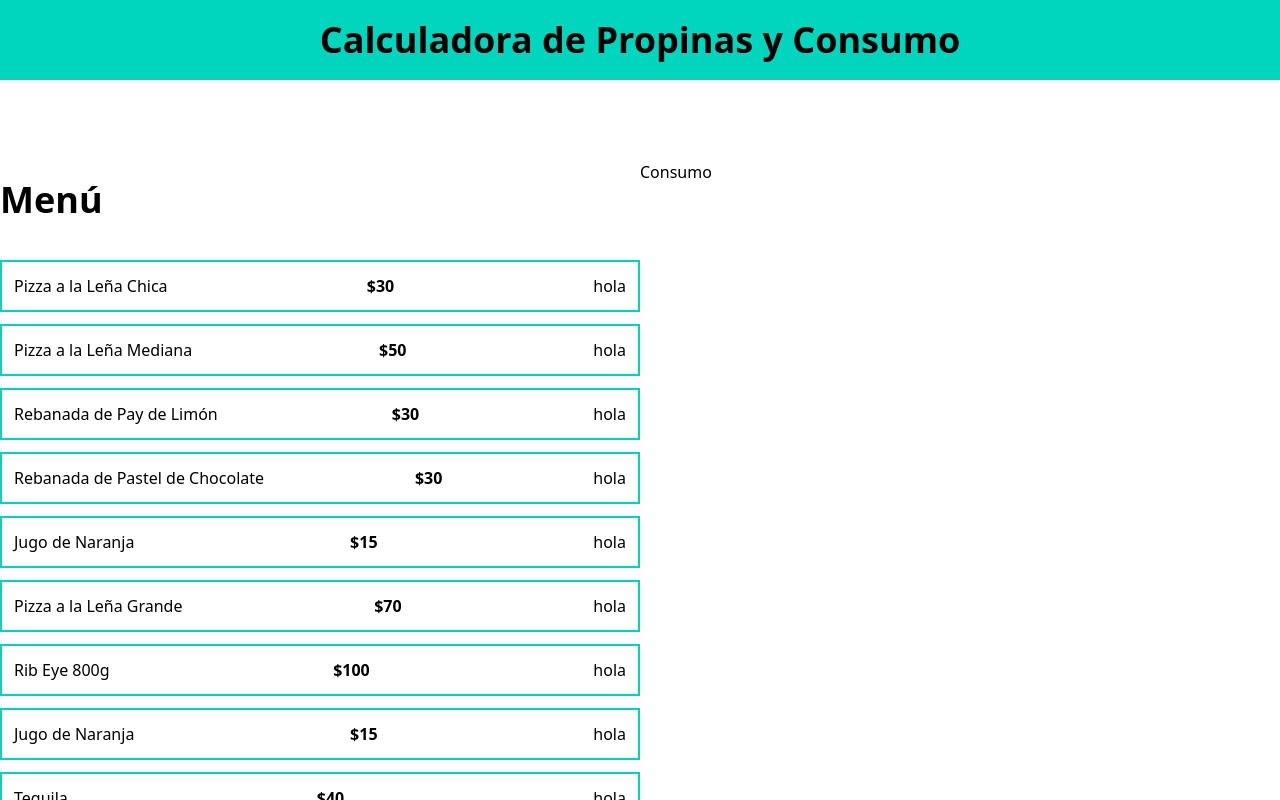
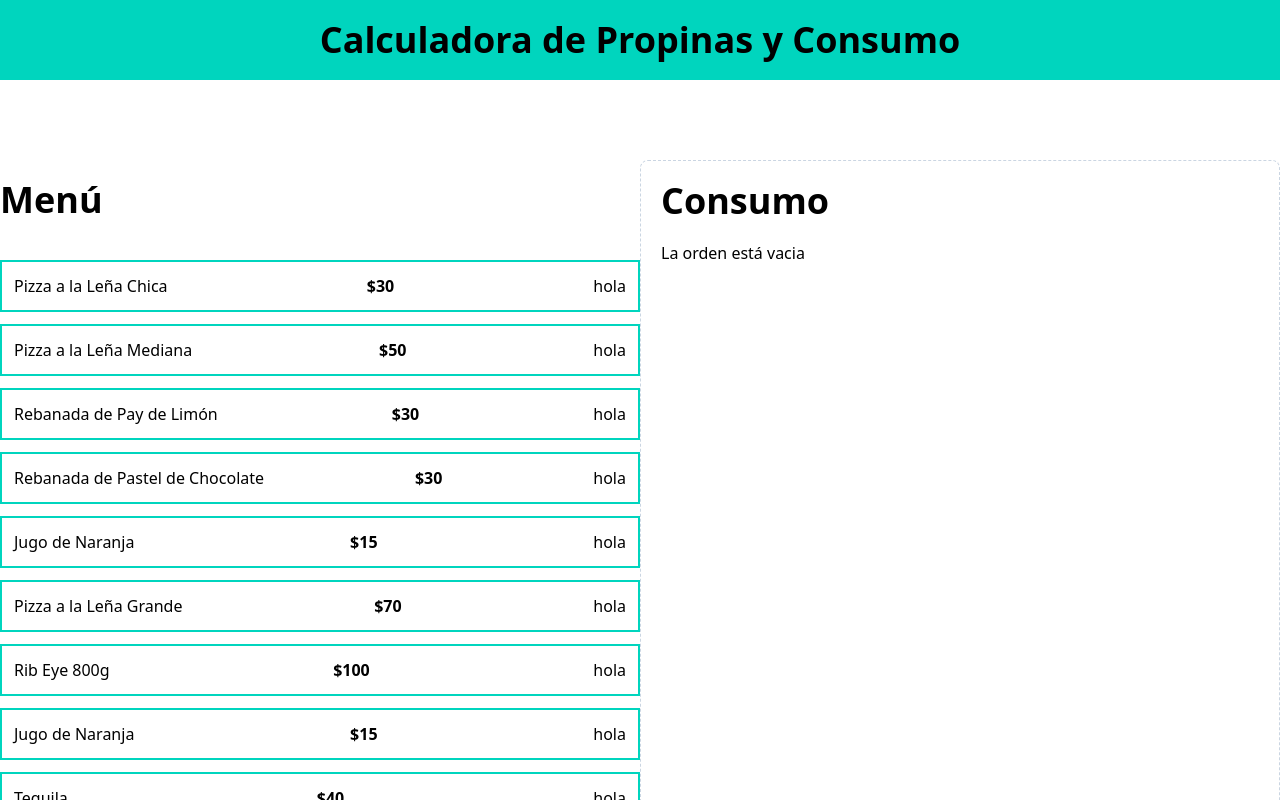
Before and after one commit to antonyrz/calculadora_propinas, a React (Vite) app: page / in a window 1280 px wide. Shown: the top 800 px of the page. Built offline with nearby package versions, Linux system fonts and the light colour scheme.

Commit message:
creando hook de order

```diff
--- a/src/App.tsx
+++ b/src/App.tsx
@@ -1,10 +1,11 @@
 import MenuItem from "./components/MenuItem"
+import OrderContents from "./components/OrderContents"
 import { menuItems } from "./data/db"
 import useOrder from './hooks/useOrder'
 
 function App() {
 
-  const {addItem} = useOrder();
+  const {order, addItem } = useOrder();
 
   return (
     <>
@@ -27,8 +28,10 @@
           </div>
         </div>
 
-        <div>
-          <h2>Consumo</h2>
+        <div className="border border-dashed border-slate-300 p-5 rounded-lg space-y-10">
+            <OrderContents
+            order={order}
+            />
         </div>
       </main>
     </>
--- /dev/null
+++ b/src/components/OrderContents.tsx
@@ -0,0 +1,28 @@
+import type { OrderItem } from "../types";
+
+type orderContentsProps = {
+    order: OrderItem[]
+};
+
+export default function OrderContents({order} : orderContentsProps){
+
+    return(
+        <>
+            <div>
+                <h2 className="font-black text-4xl">Consumo</h2>
+
+                <div className="space-y-3 mt-5">
+                    {order.length === 0
+                    ? <p>La orden está vacia</p>
+                    : (
+                        order.map(item => (
+                            <div key={item.id}>
+                                <p>{item.name}</p>
+                            </div>
+                        ))
+                    )}
+                </div>
+            </div>
+        </>
+    );
+};
--- a/src/hooks/useOrder.ts
+++ b/src/hooks/useOrder.ts
@@ -23,8 +23,8 @@
         };
     };
 
-    console.log(order);
     return{
-        addItem
+        order,
+        addItem,
     }
 }
```
